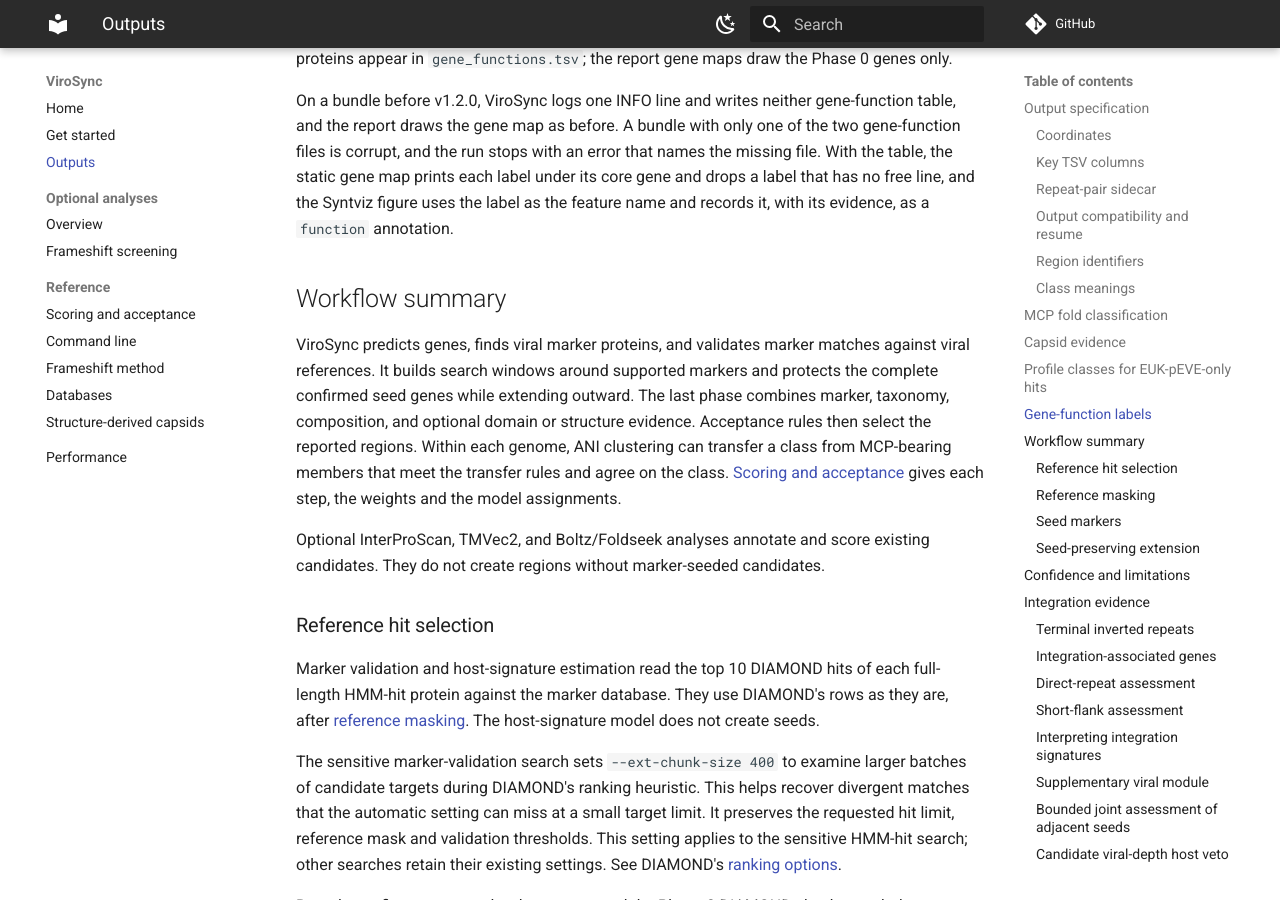
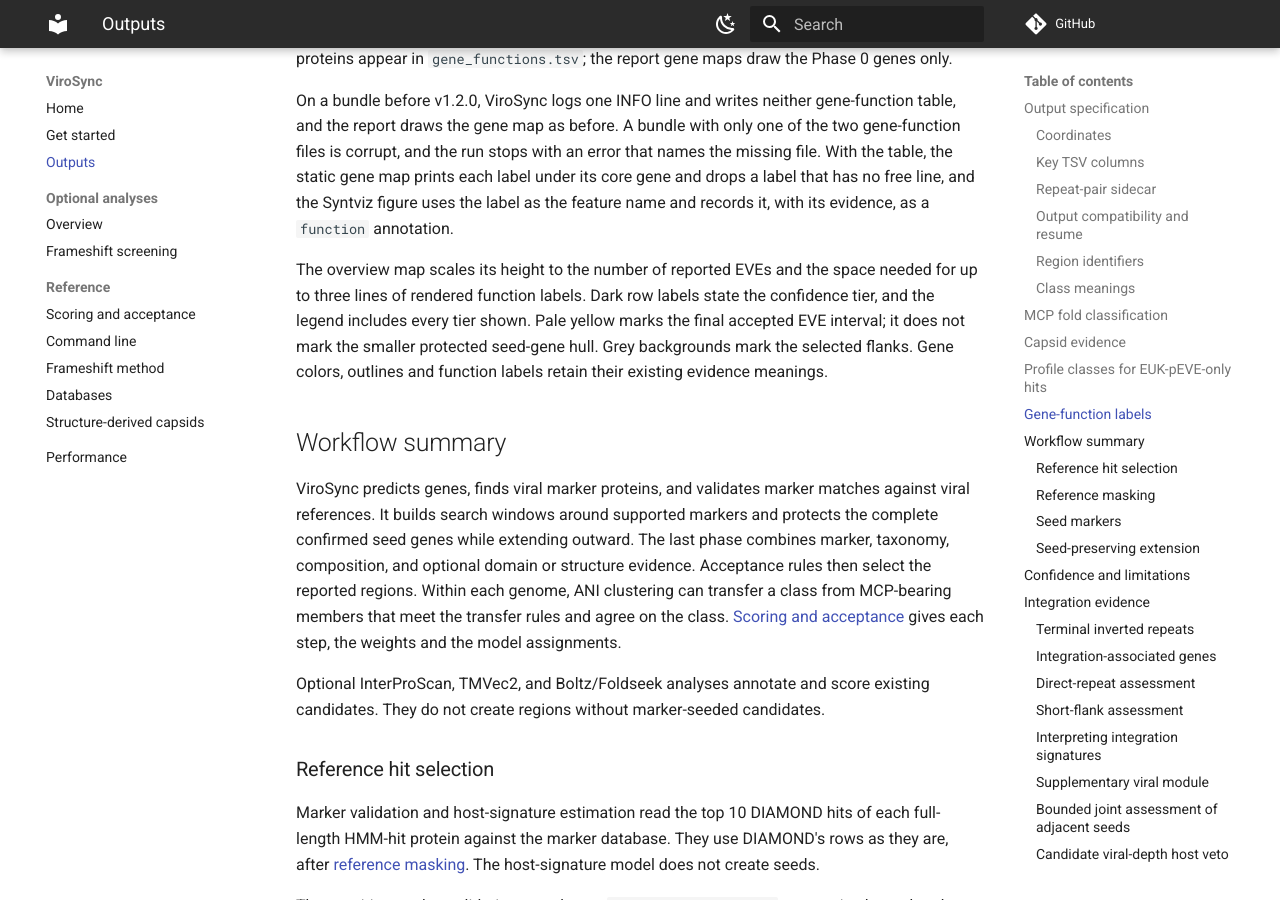
Before and after one commit to NeLLi-team/virosync, an MkDocs documentation site: the page built from docs/METHODS.md, in a window 1280 px wide and 900 px high, scrolled down 12910 px. Built offline with MkDocs 1.6.1 and Material for MkDocs 9.7.7, drawn with Linux system fonts in a browser that asks for light colours; comment, search, counter and statistics services are not loaded.

Commit message:
fix(report): keep EVE annotations readable
Size gene-map label rows from rendered text, show all reported tiers, and shade accepted EVE intervals in yellow. Keep scale bars and labels inside the plot. Remove redundant tier badges without changing gene selection or scientific evidence.

```diff
--- a/docs/METHODS.md
+++ b/docs/METHODS.md
@@ -440,6 +440,13 @@ an error that names the missing file. With the table, the static gene map
 prints each label under its core gene and drops a label that has no free line,
 and the Syntviz figure uses the label as the feature name and records it, with
 its evidence, as a `function` annotation.
+
+The overview map scales its height to the number of reported EVEs and the space
+needed for up to three lines of rendered function labels. Dark row
+labels state the confidence tier, and the legend includes every tier shown.
+Pale yellow marks the final accepted EVE interval; it does not mark the smaller
+protected seed-gene hull. Grey backgrounds mark the selected flanks. Gene
+colors, outlines and function labels retain their existing evidence meanings.
 
 ## Workflow summary
 
```
Also changed, not shown: 1 other file.
